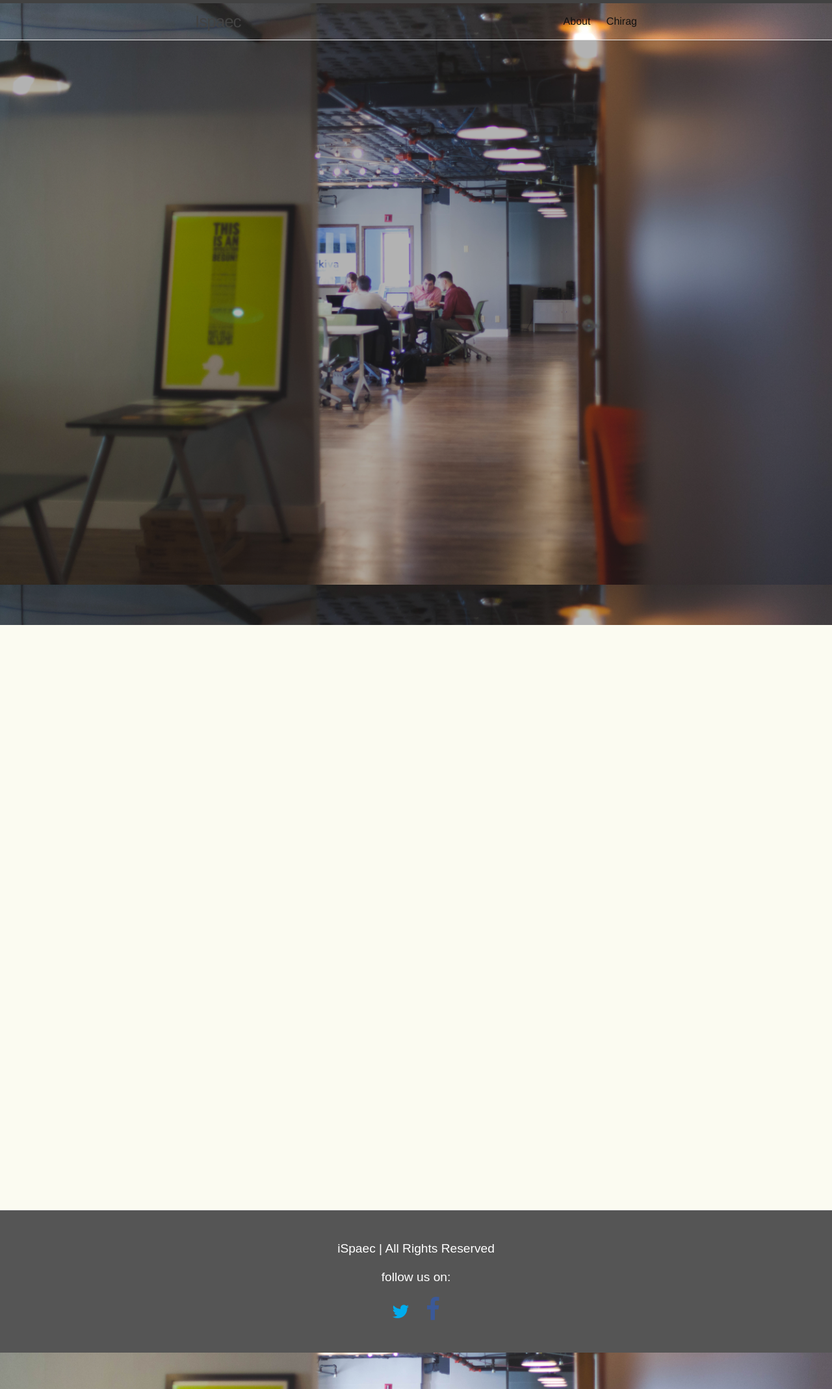
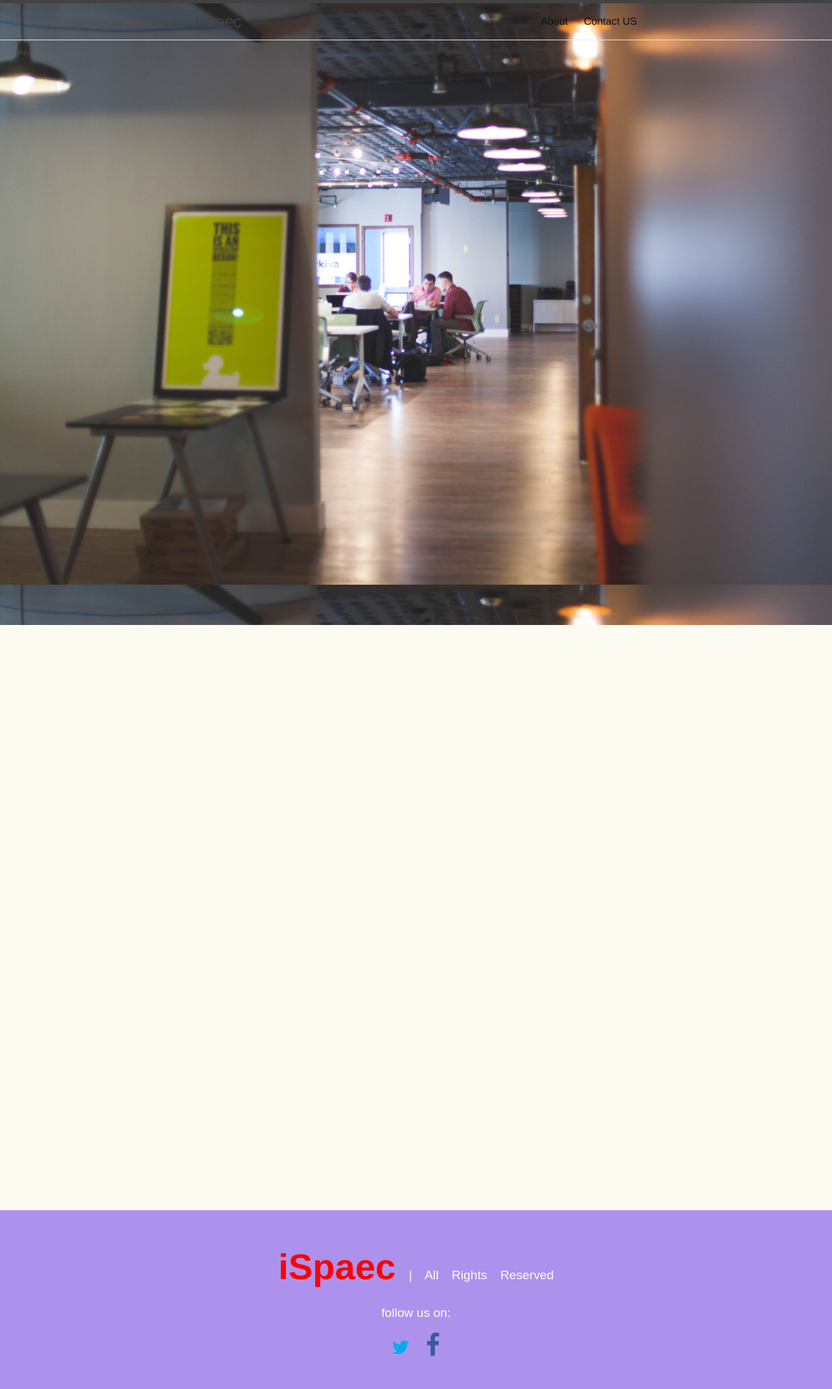
Before and after one commit to ranganathk/ispaec, a Jekyll site: the page built from index.html, in a window 1280 px wide. Shown: the whole page at 65% size. Built offline with Jekyll 4.4.1, drawn with Linux system fonts in a browser that asks for light colours; nearby versions of some CDN libraries; some web fonts are replaced.

Commit message:
latest changes

```diff
--- a/_config.yml
+++ b/_config.yml
@@ -12,3 +12,6 @@ github_username:  jekyll
 
 # Build settings
 markdown: kramdown
+
+sass:
+  sass_dir: _sass
--- a/_includes/footer.html
+++ b/_includes/footer.html
@@ -1,7 +1,7 @@
 <footer class="site-footer">
  <div class="row">
   <p>
-    <p>iSpaec | All Rights Reserved</p>
+    <p style="word-spacing:15px"><span>iSpaec</span> | All Rights Reserved</p>
     <p> follow us on: </p>
     <p style="word-spacing:20px">
    <a href="https://twitter.com/gunonlyone"> <i class="fa fa-twitter fa-3x"></i></a>
--- a/_sass/_land.scss
+++ b/_sass/_land.scss
@@ -13,7 +13,7 @@ body {
 }
 
 .home {
-  background-color: rgba(0,0,0,0.3)
+  background-color: rgba(0,0,0,0);
 }
 
 .home-two {
@@ -22,7 +22,7 @@ body {
 
 .site-footer {
   text-align: center;
-  background-color: #555555;
+  background-color: #AC92EC;
   font-size: 1.2em;
   color: white;
   font-family: 'Muli', sans-serif;
@@ -35,4 +35,9 @@ body {
   .fa-facebook{
     color:#3b5998
   }
+  span{
+    color: red;
+    font-weight:bold;
+    font-size:56px;
+  }
 }
--- a/chirag.html
+++ b/chirag.html
@@ -1,6 +1,6 @@
 ---
 layout: page
-title: Chirag
+title: Contact US
 permalink: /chirag/
 ---
 
--- a/css/main.scss
+++ b/css/main.scss
@@ -2,8 +2,6 @@
 # Only the main Sass file needs front matter (the dashes are enough)
 ---
 @charset "utf-8";
-
-
 
 // Our variables
 $base-font-family: Helvetica, Arial, sans-serif;
--- a/index.html
+++ b/index.html
@@ -4,5 +4,10 @@ layout: home
 
 <div class="home container-fluid">
 </div>
-<div class="home-two container-fluid">
+<div class="home-two container">
+  <div class="row">
+    <div class="col-md-4"><img src="" alt=""></div>
+    <div class="col-md-4"></div>
+    <div class="col-md-4"></div>
+  </div>
 </div>
```
